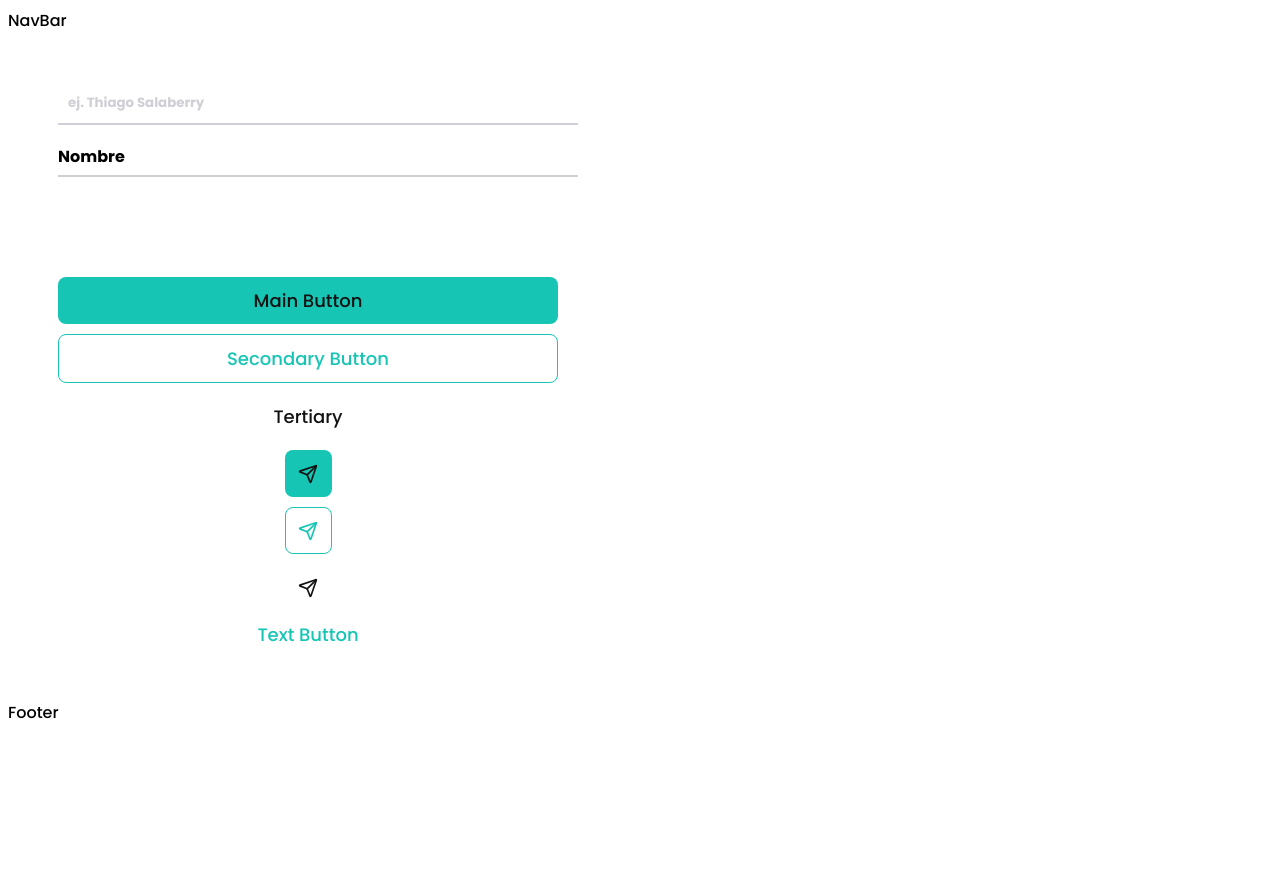
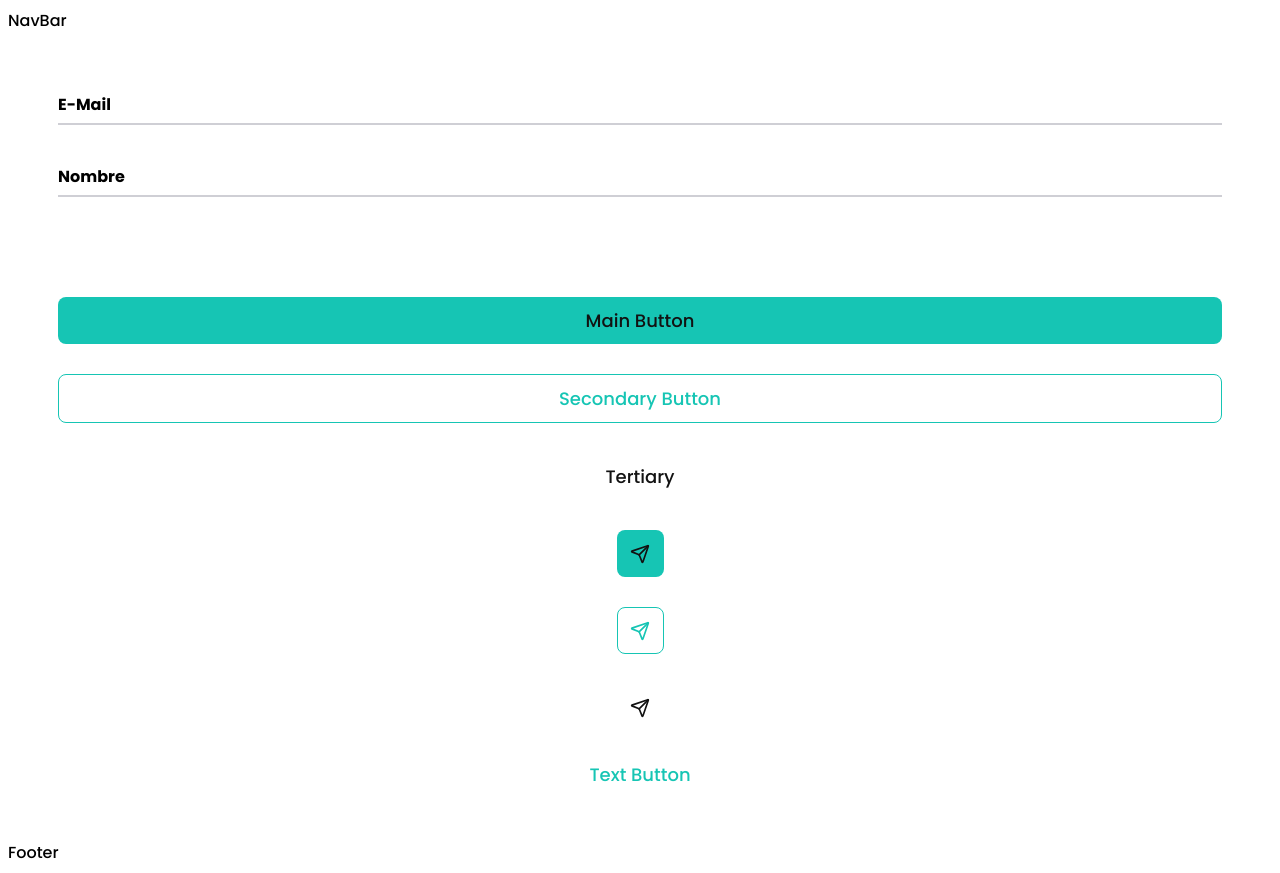
Before and after one commit to No-Country-simulation/s17-01-ft-node-react, a Next.js app in the folder frontend/: page /test in a window 1280 px wide. Before the commit the page ends 800 px from the top, so only its background shows below. Built offline with nearby package versions, Linux system fonts and the light colour scheme.

Commit message:
FEAT: buttons & inputs

```diff
--- a/frontend/app/test/page.tsx
+++ b/frontend/app/test/page.tsx
@@ -1,51 +1,64 @@
 "use client";
 import styles from "./styles.module.css"
 import { Button, Inputs } from "@/ui-atoms";
-import React, { useState } from "react";
+import React, { useEffect, useState } from "react";
 import { Send } from "lucide-react";
 
 export default function Page() {
     const [disabled, setDisabled] = useState<boolean>(false);
-    const [testForm, setTestForm] = useState<{value:string, missing: boolean}>({value: "", missing: false});
-    const handleChange = (value:string) => {
+    const [testForm, setTestForm] = useState<{
+        name: {
+            value: string,
+            missing: boolean
+        },
+        email: {
+            value: string,
+            missing: boolean
+        }
+    }>({name: {value: "", missing: false}, email: {value: "", missing: false}});
+    const handleChange = (fieldName: "name" | "email", value:string) => {
         setTestForm({
-            value,
-            missing: false
+            ...testForm,
+            [fieldName]: {
+                value,
+                missing: false
+            }
         })
     };
-    const handleInvalid = (e:React.FormEvent<HTMLFormElement>):void => {
-        e.preventDefault();
-        setTestForm({
-            ...testForm,
-            missing: true
-        })
-    };
+    // const handleInvalid = (e:React.FormEvent<HTMLFormElement>):void => {
+    //     e.preventDefault();
+    //     setTestForm({
+    //         ...testForm,
+    //         missing: true
+    //     })
+    // };
     const handleSubmit = (e:React.FormEvent<HTMLFormElement>):void => {
         e.preventDefault();
     }
     return (
         <section>
-            <form onInvalid={handleInvalid} onSubmit={handleSubmit} className={styles.buttons_container}>
+            <form onSubmit={handleSubmit} className={styles.buttons_container}>
                 <Inputs
+                    label="E-Mail"
                     name="name"
                     type="text"
-                    missing={testForm.missing}
+                    missing={testForm.name.missing}
                     disabled={disabled}
                     required={true}
                     placeholder="ej. Thiago Salaberry"
-                    value={testForm.value}
-                    onChange={(value:string) => handleChange(value)}
+                    value={testForm.name.value}
+                    onChange={(value:string) => handleChange("name", value)}
                 />
                 <Inputs
                     label="Nombre"
                     name="name"
                     type="text"
-                    missing={testForm.missing}
+                    missing={testForm.email.missing}
                     disabled={disabled}
                     required={true}
                     placeholder="ej. Thiago Salaberry"
-                    value={testForm.value}
-                    onChange={(value:string) => handleChange(value)}
+                    value={testForm.email.value}
+                    onChange={(value:string) => handleChange("email", value)}
                 />
             </form>
             <div className={styles.buttons_container}>
--- a/frontend/app/test/styles.module.css
+++ b/frontend/app/test/styles.module.css
@@ -1,8 +1,7 @@
 .buttons_container {
     display: flex;
     flex-direction: column;
-    gap: 10px;
-    width: 500px;
+    gap: 30px;
     align-items: center;
     padding: 50px;
 }
--- a/frontend/hooks/index.tsx
+++ b/frontend/hooks/index.tsx
@@ -0,0 +1,3 @@
+import { useMouse } from "./useMouse";
+
+export {useMouse}
--- a/frontend/ui-atoms/buttons/index.tsx
+++ b/frontend/ui-atoms/buttons/index.tsx
@@ -2,22 +2,24 @@ import styles from "./styles.module.css"
 import { ButtonProps } from "@/lib/types"
 import { outfit } from "@/lib/fonts"
 import { medium } from "@/utils/fonts/fonts"
+import { useRef } from "react";
 
 export function Button(props:ButtonProps) {
     const isIcon = props.variant == "mainIcon" || props.variant == "secondaryIcon" || props.variant == "tertiaryIcon";
-    const handleClick = () => {
+    const rippleButtonRef = useRef<HTMLButtonElement>(null);
+    const handleClick = (e:React.MouseEvent) => {
+        if(props.variant !== "text") {
+            const ripple = document.createElement("span");
+            ripple.className = styles.ripple;
+            ripple.style.left = `${e.clientX - rippleButtonRef.current?.offsetLeft!}px`;
+            ripple.style.top = `${e.clientY - rippleButtonRef.current?.offsetTop!}px`;
+            rippleButtonRef.current?.appendChild(ripple);
+            setTimeout(() => {
+                rippleButtonRef.current?.removeChild(ripple);
+            }, 750)
+        }
         props.onClick();
     };
-    // const handleTouchStart = (e:React.TouchEvent) => {
-    //     e.preventDefault();
-    //     console.log("Click: ", e.type)
-    // }
-    // const handleTouchEnd = () => {
-    //     console.log("Termina el tap")
-    // }
-    // const handleEventType = (e:React.MouseEvent) => {
-    //     console.log(e.type)
-    // }
     return (
         <button
             className={`
@@ -30,8 +32,8 @@ export function Button(props:ButtonProps) {
             type={props.type == "submit" ? "submit" : "button"}
             id={props.id || ""}
             onClick={handleClick}
-            // onTouchEnd={handleTouchEnd}
             disabled={props.disabled}
+            ref={rippleButtonRef}
         >{props.children}</button>
     )
 }
--- a/frontend/ui-atoms/buttons/styles.module.css
+++ b/frontend/ui-atoms/buttons/styles.module.css
@@ -11,6 +11,9 @@
     place-content: center;
     padding: 10px 20px;
     transition: all .2s;
+    position: relative;
+    overflow: hidden;
+    z-index: 2;
 }
 /* MAIN & ICON_MAIN */
 .main, .mainIcon {
@@ -40,10 +43,10 @@
 
 }
 .tertiary:hover, .tertiaryIcon:hover {
-    background: var(--primary-1);
+    /* background: var(--primary-1); */
 }
 .tertiary:active, .tertiaryIcon:active {
-    background: var(--primary-2)
+    /* background: var(--primary-2) */
 }
 /* TEXT & ICON_TEXT */
 .text {
@@ -81,3 +84,29 @@
 .disabled {
 
 }
+/* RIPPLE EFFECT */
+@keyframes appear {
+    0% {
+        opacity: 0;
+    }
+    25% {
+        opacity: 1;
+    }
+    100% {
+        opacity: 0;
+        width: 300px;
+        height: 300px;
+    }
+}
+.ripple {
+    position: absolute;
+    background: var(--primary-1);
+    /* left: 50%;
+    top: 50%; */
+    transform: translate(-50%, -50%);
+    width: 0;
+    height: 0;
+    border-radius: 50%;
+    animation: appear .75s forwards;
+    z-index: -1;
+}
--- a/frontend/ui-atoms/inputs/index.tsx
+++ b/frontend/ui-atoms/inputs/index.tsx
@@ -9,9 +9,6 @@ export function Inputs(props:InputProps) {
         const inputValue:string = e.target.value;
         props.onChange(inputValue);
     }
-    useEffect(()=>{
-        console.log({focusing})
-    }, [focusing])
     return (
         <div className={styles.input_container}>
             {props.label && (
--- a/frontend/ui-atoms/inputs/styles.module.css
+++ b/frontend/ui-atoms/inputs/styles.module.css
@@ -1,8 +1,6 @@
 .input_container {
     display: flex;
     flex-direction: column;
-    align-items: flex-start;
-    justify-content: flex-start;
     position: relative;
     width: 100%;
 }
@@ -16,10 +14,10 @@
     transition: all .2s;
 }
 .label.focusing {
-    transform: translateY(-150%);
+    transform: translateY(-42px);
 }
 .input {
-    width: 100%;
+    /* width: 100%; */
     border: none;
     border-bottom: 2px solid var(--neutral-3);
     padding: 10px;
```
Also changed, not shown: frontend/hooks/useMouse.ts (added, +13 -0 lines), 1 other file (tests, documents, lock files or other folders).
